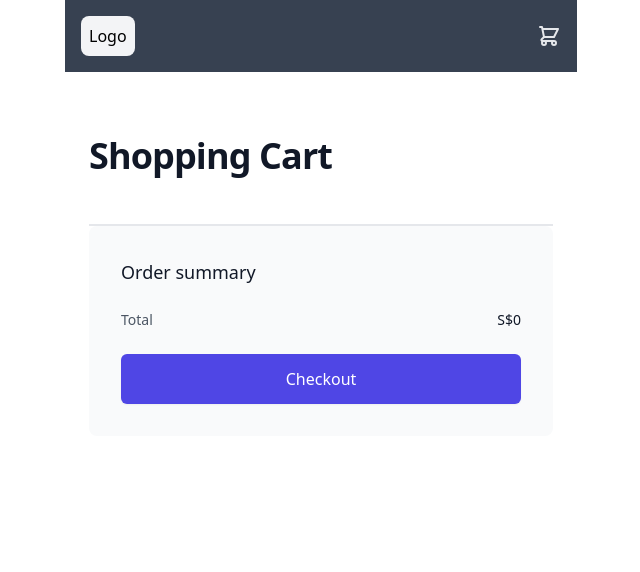
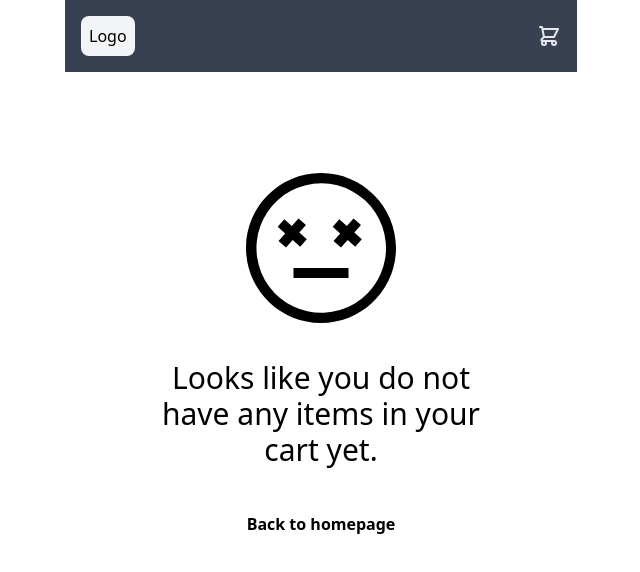
Before and after one commit to MirzaChilman/binus-workshop, a React (Create React App) app: page /cart in a window 1280 px wide. Shown: the top 572 px of the page, without its empty margins (319-959 px from the left). Built offline with nearby package versions, Linux system fonts and the light colour scheme.

Commit message:
add empty state

```diff
--- /dev/null
+++ b/src/components/EmptyState/index.jsx
@@ -0,0 +1,41 @@
+import React from 'react';
+import { Link } from 'react-router-dom';
+
+function EmptyState() {
+  return (
+    <section className="flex items-center h-full sm:p-16 ">
+      <div className="container flex flex-col items-center justify-center px-5 mx-auto my-8 space-y-8 text-center sm:max-w-md">
+        <svg
+          xmlns="http://www.w3.org/2000/svg"
+          viewBox="0 0 512 512"
+          className="w-40 h-40 dark:text-gray-600"
+        >
+          <path
+            fill="currentColor"
+            d="M256,16C123.452,16,16,123.452,16,256S123.452,496,256,496,496,388.548,496,256,388.548,16,256,16ZM403.078,403.078a207.253,207.253,0,1,1,44.589-66.125A207.332,207.332,0,0,1,403.078,403.078Z"
+          />
+          <rect width="176" height="32" x="168" y="320" fill="currentColor" />
+          <polygon
+            fill="currentColor"
+            points="210.63 228.042 186.588 206.671 207.958 182.63 184.042 161.37 162.671 185.412 138.63 164.042 117.37 187.958 141.412 209.329 120.042 233.37 143.958 254.63 165.329 230.588 189.37 251.958 210.63 228.042"
+          />
+          <polygon
+            fill="currentColor"
+            points="383.958 182.63 360.042 161.37 338.671 185.412 314.63 164.042 293.37 187.958 317.412 209.329 296.042 233.37 319.958 254.63 341.329 230.588 365.37 251.958 386.63 228.042 362.588 206.671 383.958 182.63"
+          />
+        </svg>
+        <p className="text-3xl">
+          Looks like you do not have any items in your cart yet.
+        </p>
+        <Link
+          to="/"
+          className="px-8 py-3 font-semibold rounded dark:bg-violet-400 dark:text-gray-900"
+        >
+          Back to homepage
+        </Link>
+      </div>
+    </section>
+  );
+}
+
+export default EmptyState;
--- a/src/routes/Cart/index.jsx
+++ b/src/routes/Cart/index.jsx
@@ -1,12 +1,19 @@
 import React from 'react';
 import { CheckIcon, ClockIcon } from '@heroicons/react/solid';
 import useLocalStorage from '@hooks/useLocalStorage';
+import EmptyState from '@components/EmptyState';
 
 export default function Example() {
   const [cart] = useLocalStorage('cart', []);
+  console.log('🚀 ~ file: index.jsx ~ line 8 ~ Example ~ cart', cart);
   const calculatePrice = cart?.reduce((acc, currVal) => {
     return acc + currVal.app_sale_price;
   }, 0);
+
+  if (cart?.length === 0) {
+    return <EmptyState />;
+  }
+
   return (
     <div className="bg-white">
       <div className="max-w-2xl mx-auto pt-16 pb-24 px-4 sm:px-6 ">
```
